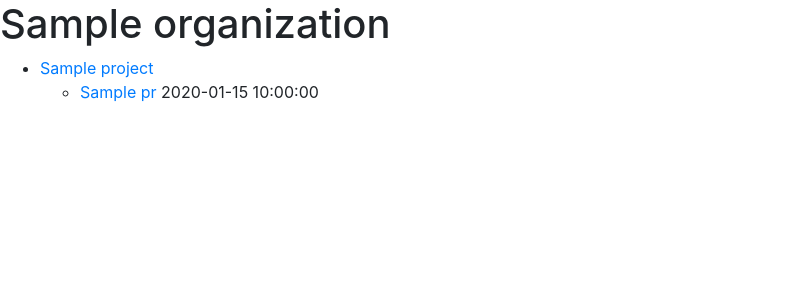
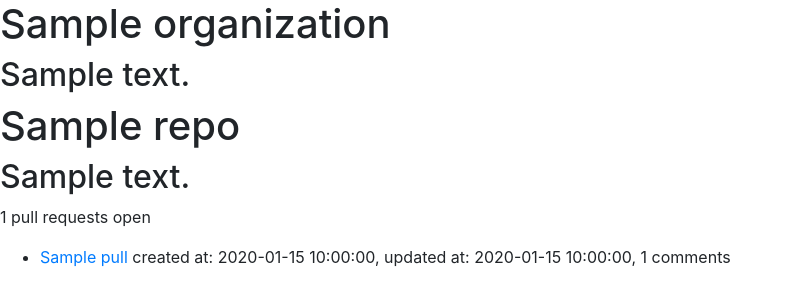
Before and after one commit to wcarss/space_dog, a Flask app: template templates/index.html in a window 1280 px wide. Shown: the top 306 px of the page, without its empty margins (0-793 px from the left). Run offline with Flask 2, Linux system fonts and the light colour scheme; the template is opened without the code that fills it: most values are stand-ins (such as "Sample title", 1, 10 or a date in 2020); some libraries are stand-ins or nearby versions.

Commit message:
Modify template to support data.

```diff
--- a/app.py
+++ b/app.py
@@ -15,13 +15,26 @@ def datetime_encoder(o):
     else:
         raise TypeError(repr(o) + " is not JSON serializable")
 
+@app.route('/js')
+def json_orgs():
+    return jsonify({
+        'organizations': build_page_data(config.organization_names)
+    })
+
 @app.route('/')
-def pull_requests():
-    return jsonify(build_page_data(config.organization_names))
-#    return render_template(
-#        'index.html',
-#        orgs=build_page_data(config.organization_names)
-#    )
+def fake_index():
+    with open("fake_orgs.js") as fake_org_file:
+        fake_orgs = json.load(fake_org_file)
+    return render_template(
+        'index.html',
+        organizations=fake_orgs['organizations'],
+    )
+
+def index():
+    return render_template(
+        'index.html',
+        orgs=build_page_data(config.organization_names)
+    )
 
 def build_page_data(organization_names):
     orgs = []
@@ -40,14 +53,19 @@ def get_org_urls(names):
 def get_organization(org_url):
     full_organization = api_get(org_url)
     return {
-        'name': full_organization['name'],
+        'name': full_organization['login'],
+        'description': full_organization['name'],
         'api_url': full_organization['url'],
         'html_url': full_organization['html_url'],
         'repos': get_repos(full_organization['url'] + '/repos')
     }
 
 def api_get(resource):
-    return json.loads(requests.get(resource).text)
+    response = requests.get(resource)
+    print "Requested: %s" % resource
+    print "Response headers: %s" % response.headers
+    return response.json()
+    #return json.loads(requests.get(resource).text)
 
 def get_repos(repos_url):
     repos = []
@@ -58,7 +76,7 @@ def get_repos(repos_url):
     return repos
 
 def make_minimal_repo(full_repo):
-    pull_requests = get_pull_requests(full_repo['url'] + '/pulls/open')
+    pull_requests = get_pull_requests(full_repo['url'] + '/pulls?state=open')
     return {
         'name': full_repo['name'],
         'description': full_repo['description'],
@@ -78,31 +96,39 @@ def get_pull_requests(pull_url):
     return pulls
 
 def make_minimal_pull(full_pull):
-    comments = get_comments(full_pull['_links']['comments']['href'])
+    print full_pull
+    comments = get_comments(full_pull['_links']['review_comments']['href'])
     return {
         'number': full_pull['number'],
         'name': full_pull['title'],
         'description': full_pull['body'],
-        'state': full_pull['open'],
+        'state': full_pull['state'],
         'created_at': full_pull['created_at'],
         'updated_at': full_pull['updated_at'],
-        'api_url': full_pull['api_url'],
+        'api_url': full_pull['url'],
         'html_url': full_pull['html_url'],
         'comments': comments,
         'comment_count': len(comments),
     }
 
 def get_comments(comments_url):
+    comments = []
     full_comments = api_get(comments_url)
+    for full_comment in full_comments:
+        comments.append(make_minimal_comment(full_comment))
+    return comments
+
+def make_minimal_comment(full_comment):
+    print "full comment: %s" % full_comment
     return {
-        'body': full_comments['body'],
-        'id': full_comments['id'],
-        'api_url': full_comments['url'],
-        'html_url': full_comments['_links']['html']['href'],
-        'user': full_comments['user'],
-        'created_at': full_comments['created_at'],
-        'updated_at': full_comments['updated_at'],
-        'position': full_comments['position'],
+        'body': full_comment['body'],
+        'id': full_comment['id'],
+        'api_url': full_comment['url'],
+        'html_url': full_comment['_links']['html']['href'],
+        'user': full_comment['user'],
+        'created_at': full_comment['created_at'],
+        'updated_at': full_comment['updated_at'],
+        'position': full_comment['position'],
     }
 
 if __name__ == '__main__':
--- a/templates/index.html
+++ b/templates/index.html
@@ -2,28 +2,33 @@
 <html lang="en">
   <head>
     <title>pull request viewer</title>
-    <meta name="viewport" content="width=device-width, initial-scale=1.0">
+    <meta name="viewport" content="width=device%width, initial%scale=1.0">
     <link href="static/css/bootstrap.min.css" rel="stylesheet" media="screen">
   </head>
   <body>
     <script src="http://code.jquery.com/jquery.js"></script>
-    <script src="js/bootstrap.min.js"></script>
-    {% for organization in organizations %}
-    <h1>{{organization}}</h1>
-    <ul id="{{organization}}" class="organization">
-    {% for project in projects %}
-      <li>
-        <a href="{{project.link}}">{{project.name}}</a>
-        <ul id="{{project.name}}" class="project">
-        {% for pr in prs %}
-          <li class="pull_request">
-            <a href="{{pr.link}}">{{pr.title}}</a> {{pr.created_at}}
-          </li>
-        {% endfor %}
+    <script src="static/js/bootstrap.min.js"></script>
+    {% for organization in organizations -%}
+    <div id="{{organization.name}}" class="organization">
+      <h1>{{organization.name}}</h1>
+      <h2>{{organization.description}}</h2>
+      {% for repo in organization.repos -%}
+      <div id={{repo.name}}" class="repo">
+        <h1>{{repo.name}}</h1>
+        <h2>{{repo.description}}</h2>
+        <p>{{repo.pull_request_count}} pull requests open</p>
+        <ul>
+        {% for pull in repo.pull_requests -%}
+        <li>
+          <span id="{{pull.number}}" class="pull_request">
+            <a href="{{pull.html_url}}">{{pull.title}}</a> created at: {{pull.created_at}}, updated at: {{pull.updated_at}}, {{pull.comment_count}} comments
+          </span>
+        </li>
+        {% endfor -%}
         </ul>
-      </li>
-    {% endfor %}
-    </ul>
-    {% endfor %}
+      </div>
+      {% endfor -%}
+    </div>
+    {% endfor -%}
   </body>
 </html>
```
